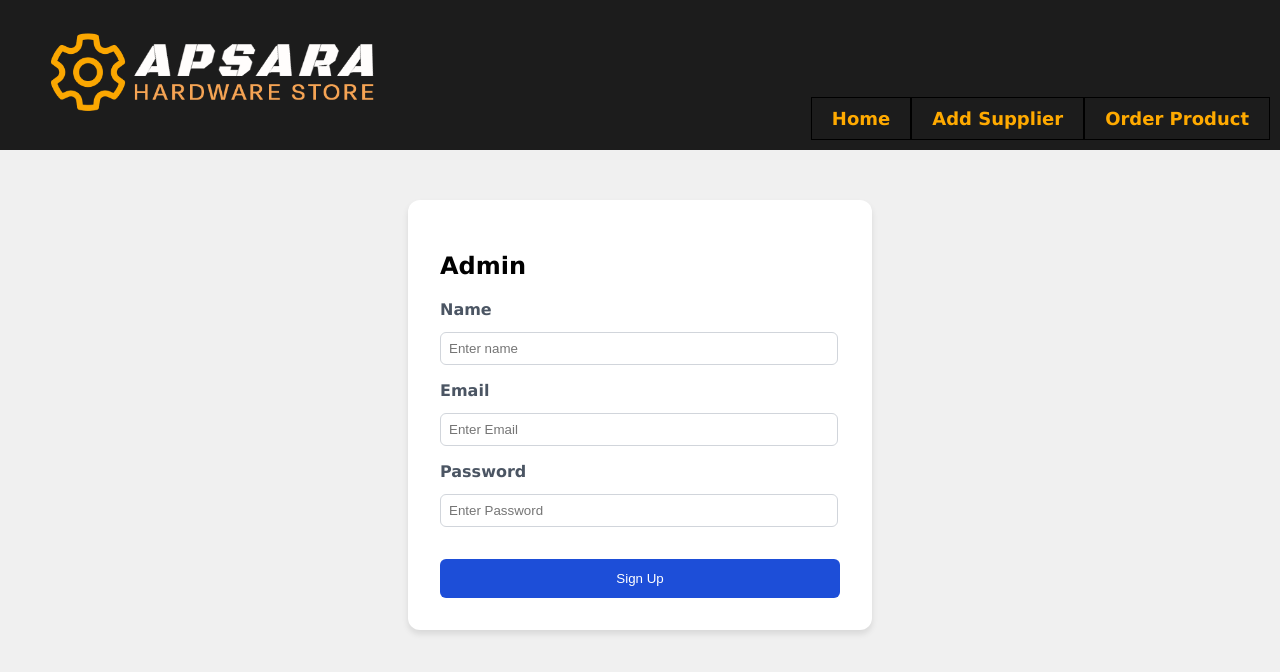
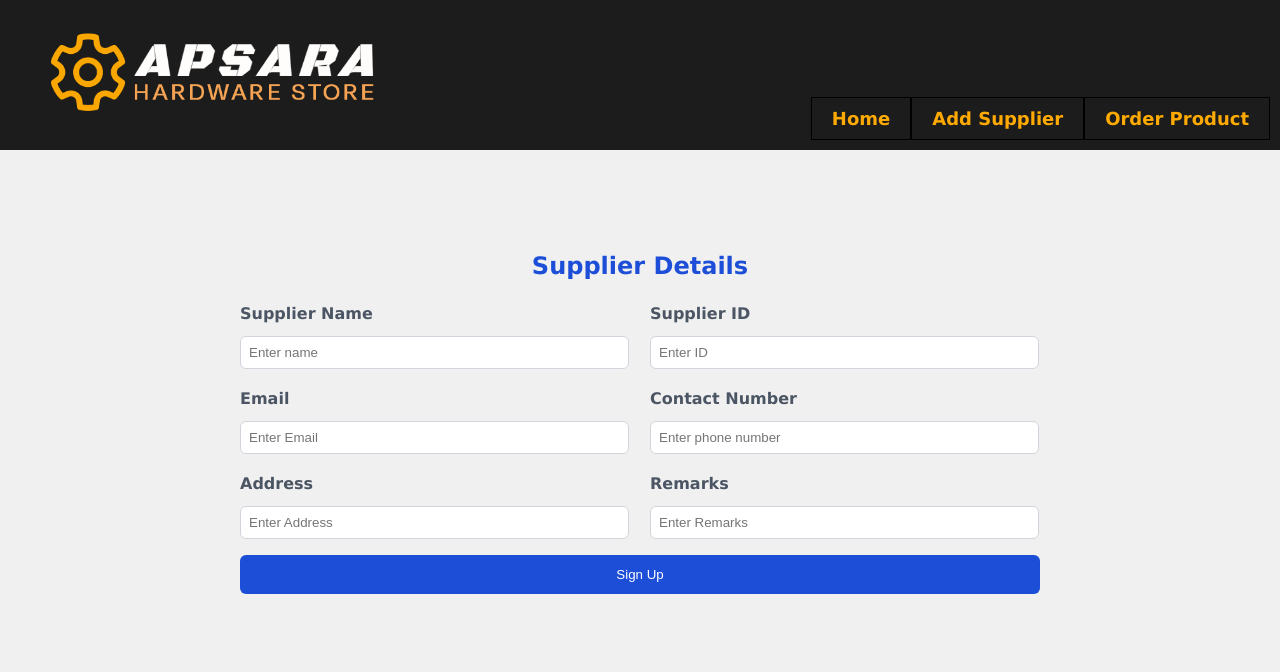
Before and after one commit to Bishru182/y2s2-project, a React (Create React App) app in the folder frontend/: page /supplier in a window 1280 px wide. Shown: the top 672 px of the page. Built offline with nearby package versions, Linux system fonts and the light colour scheme.

Commit message:
adding supplier success-gets stored in database

```diff
--- a/frontend/src/Supplier.js
+++ b/frontend/src/Supplier.js
@@ -5,19 +5,26 @@ import { useNavigate } from 'react-router-dom';
 import axios from 'axios';
 
 function Supplier() {
+
   const [name, setName] = useState('');
+  const [sid,setSid] = useState('')
   const [email, setEmail] = useState('');
-  const [password, setPassword] = useState('');
+  const [contact,setContact] = useState('');
+  const [address, setAddress] = useState('');
+  const [remarks, setRemarks] = useState('');
   const navigate = useNavigate();
 
   const handleSubmit = async (e) => {
     e.preventDefault();
 
     try {
-      const response = await axios.post('http://localhost:5000/signup', {
+      const response = await axios.post('http://localhost:5000/supplier', {
         name,
+        sid,
         email,
-        password,
+        contact,
+        address,
+        remarks,
       });
 
       if (response.status === 200) {
@@ -44,16 +51,27 @@ function Supplier() {
         <div className={styles.supplierContainer}>
           <form className={styles.form} onSubmit={handleSubmit}>
             <div className={styles.headers}>
-              <h2>Admin</h2>
+              <h2>Supplier Details</h2>
             </div>
 
+            <div className={styles.formGrid}>
               <div className={styles.mb3}>
-              <label><strong>Name</strong></label>
+                <label><strong>Supplier Name</strong></label>
                 <input
                   type="text"
                   placeholder='Enter name'
                   value={name}
                   onChange={(e) => setName(e.target.value)}
+                />
+              </div>
+
+              <div className={styles.mb3}>
+                <label><strong>Supplier ID</strong></label>
+                <input
+                  type="text"
+                  placeholder='Enter ID'
+                  value={sid}
+                  onChange={(e) => setSid(e.target.value)}
                 />
               </div>
 
@@ -68,13 +86,35 @@ function Supplier() {
               </div>
 
               <div className={styles.mb3}>
-              <label><strong>Password</strong></label>
+                <label><strong>Contact Number</strong></label>
                 <input
-                type="password"
-                placeholder='Enter Password'
-                value={password}
-                onChange={(e) => setPassword(e.target.value)}
+                  type="tel"
+                  placeholder='Enter phone number'
+                  pattern="[0-9]{10}" required
+                  value={contact}
+                  onChange={(e) => setContact(e.target.value)}
                 />
+              </div>
+
+              <div className={styles.mb3}>
+                <label><strong>Address</strong></label>
+                <input
+                  type="text"
+                  placeholder='Enter Address'
+                  value={address}
+                  onChange={(e) => setAddress(e.target.value)}
+                />
+              </div>
+
+              <div className={styles.mb3}>
+                <label><strong>Remarks</strong></label>
+                <input
+                  type="text"
+                  placeholder='Enter Remarks'
+                  value={remarks}
+                  onChange={(e) => setRemarks(e.target.value)}
+                />
+              </div>
             </div>
 
             <button type="submit" className={styles.btn}>Sign Up</button>
--- a/frontend/src/supplier.module.css
+++ b/frontend/src/supplier.module.css
@@ -18,7 +18,6 @@
     flex-direction: column;
     justify-content: space-between;
     align-items: center;
-
     position: relative;
 }
 
@@ -57,24 +56,14 @@
     color: rgb(18, 19, 18);
 }
 
-/* Content Section Styling
-.content {
-    max-width: 800px;
-    padding: 20px;
-    background-color: white;
-    border-radius: 10px;
-    margin-top: 20px;
-    box-shadow: 0 0 10px rgba(0, 0, 0, 0.1);
-}*/
-
 /* Form Container */
 .supplierContainer {
     max-width: 800px;
-    background-color: white;
+    background-color: none;
     padding: 2rem;
     border-radius: 0.75rem;
-    box-shadow: 0 4px 6px rgba(0, 0, 0, 0.1);
-    width: 400px;
+    box-shadow: none;
+    width: 800px;
     margin-top: 50px;
 }
 
@@ -84,7 +73,13 @@
     flex-direction: column;
 }
 
-.header h2 {
+.formGrid {
+    display: grid;
+    grid-template-columns: 1fr 1fr;
+    gap: 20px;
+}
+
+.headers h2 {
     text-align: center;
     color: #1d4ed8;
     margin-bottom: 1.5rem;
@@ -92,7 +87,6 @@
 
 /* Form Input Fields */
 .mb3 {
-    margin-bottom: 1rem;
     display: flex;
     flex-direction: column;
 }
```
Also changed, not shown: 1 other file (tests, documents, lock files or other folders). Lines whose indentation alone changed are shown as unchanged.
